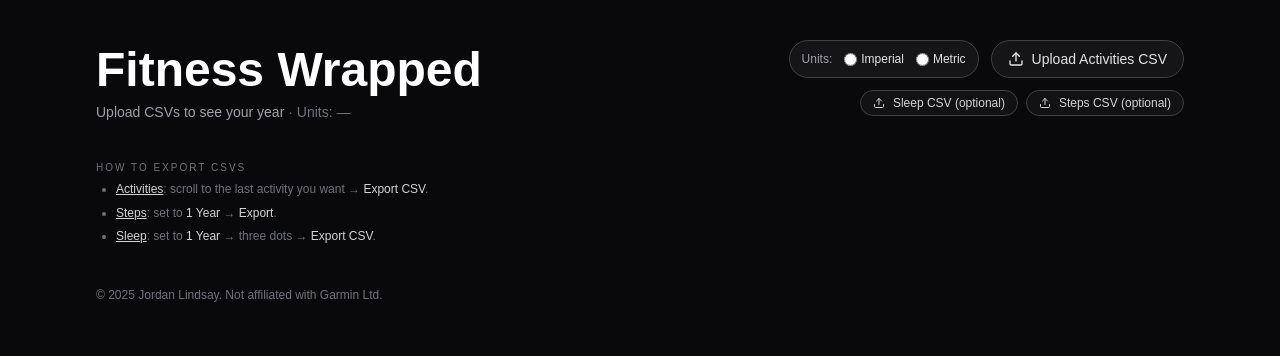
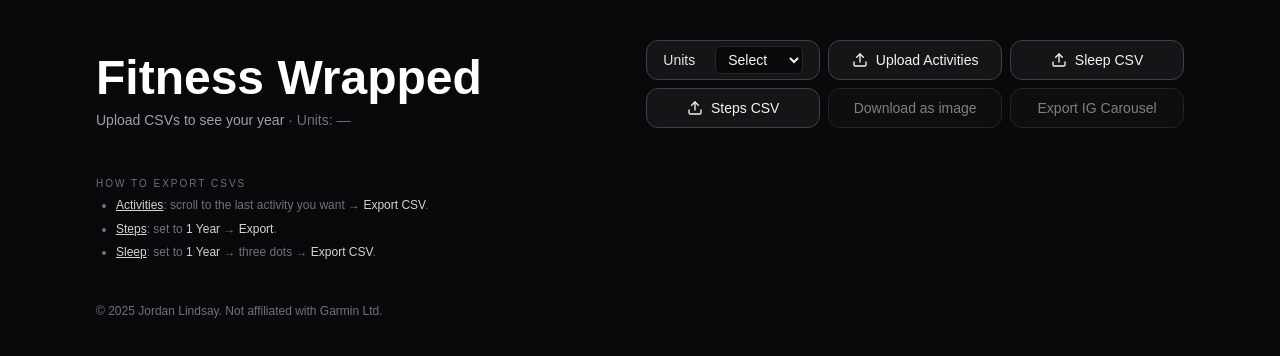
Before and after one commit to CorpseReviver02/GarminWrapped, a Next.js app: page / in a window 1280 px wide. Shown: the top 356 px of the page. Built offline with nearby package versions, Linux system fonts and the light colour scheme.

Commit message:
Update page.tsx
v5.0.5 - Instagram Carousel export (ZIP, 10 slides max) — per-slide themes, fun layouts, cover personalization + icons

```diff
--- a/app/page.tsx
+++ b/app/page.tsx
@@ -1,4 +1,4 @@
-// File: app/page.tsx v5.0.4 - Instagram Carousel export (ZIP, 10 slides max) — per-slide themes, fun layouts, cover personalization + icons
+// File: app/page.tsx v5.0.5 - Instagram Carousel export (ZIP, 10 slides max) — per-slide themes, fun layouts, cover personalization + icons
 
 'use client';
 
@@ -179,6 +179,60 @@ function normalizeKey(s: string): string {
   return s.normalize('NFD').replace(/[\u0300-\u036f]/g, '').toLowerCase().replace(/[^a-z0-9]+/g, '');
 }
 
+/* ===================== Activity header matching (robust) ===================== */
+
+function findHeaderIndex(header: string[], candidates: string[]): number | null {
+  const normHeader = header.map(h => normalizeKey(h));
+  const normCandidates = candidates.map(c => normalizeKey(c));
+
+  // Exact match first
+  for (const cand of normCandidates) {
+    const idx = normHeader.indexOf(cand);
+    if (idx >= 0) return idx;
+  }
+
+  // Substring match (handles units like "Max Elevation (ft)" or localized punctuation)
+  for (const cand of normCandidates) {
+    for (let i = 0; i < normHeader.length; i++) {
+      const h = normHeader[i] || '';
+      if (!h) continue;
+      if (h.includes(cand) || cand.includes(h)) return i;
+    }
+  }
+
+  return null;
+}
+
+type ActivityIdxMap = typeof GARMIN_ACTIVITY_COL_INDEX;
+
+const ACTIVITY_HEADER_ALIASES: Record<keyof ActivityIdxMap, string[]> = {
+  ActivityType: ['Activity Type','Type d’activité','Type d activite','Aktivitätsart','Aktivitaetsart','Tipo de actividad','Soort activiteit'],
+  Date: ['Date','Datum','Fecha'],
+  Title: ['Title','Titre','Titel','Título','Titulo'],
+  Distance: ['Distance','Distanz','Distancia','Afstand'],
+  Calories: ['Calories','Kalorien','Calorías','Calorias','Calorieën'],
+  Time: ['Time','Temps','Zeit','Tiempo','Tijd','Durée','Duree','Dauer'],
+  AvgHR: ['Avg HR','Average HR','Fréquence cardiaque moyenne','Frequence cardiaque moyenne','Durchschnittliche HF','Durchschn HF','Media FC','Gemiddelde HF'],
+  MaxHR: ['Max HR','Maximum HR','Fréquence cardiaque maximale','Frequence cardiaque maximale','Maximale HF','Máx FC','Max FC','Maximale HF'],
+  TotalAscent: ['Total Ascent','Ascent','Total climb','Dénivelé positif','Denivele positif','Gesamter Aufstieg','Ascenso total','Totale stijging'],
+  MovingTime: ['Moving Time','Temps de déplacement','Temps de deplacement','Bewegungszeit','Tiempo en movimiento','Beweegtijd'],
+  ElapsedTime: ['Elapsed Time','Temps écoulé','Temps ecoule','Verstrichene Zeit','Tiempo transcurrido','Verstreken tijd'],
+  MaxElevation: ['Max Elevation','Maximum Elevation','Altitude max','Altitude maximale','Maximale Höhe','Maximale Hoehe','Altura máxima','Altura maxima','Maximale hoogte'],
+  Steps: ['Steps','Pas','Schritte','Pasos','Stappen'],
+};
+
+function buildActivityIndexMap(headerRow: string[]): ActivityIdxMap {
+  const idx: ActivityIdxMap = { ...GARMIN_ACTIVITY_COL_INDEX };
+
+  for (const key of Object.keys(ACTIVITY_HEADER_ALIASES) as (keyof ActivityIdxMap)[]) {
+    const found = findHeaderIndex(headerRow, ACTIVITY_HEADER_ALIASES[key]);
+    if (found != null) (idx as Record<string, number>)[key] = found;
+  }
+
+  return idx;
+}
+
+
 function parseNumber(value: unknown): number {
   if (value == null) return 0;
   let s = String(value).trim();
@@ -668,25 +722,31 @@ const GARMIN_ACTIVITY_COL_INDEX = {
 } as const;
 
 function mapActivityRowsByIndex(rows2D: unknown[][]): CsvRow[] {
+  if (!rows2D.length) return [];
+  const headerRow = (rows2D[0] as unknown[]).map(h => toStringSafe(h));
+  const idx = buildActivityIndexMap(headerRow);
+
   const out: CsvRow[] = [];
   for (let i = 1; i < rows2D.length; i++) {
     const r = rows2D[i] as unknown[];
     if (!r?.length) continue;
+
     const row: CsvRow = {
-      'Activity Type': asCell(r[GARMIN_ACTIVITY_COL_INDEX.ActivityType]),
-      'Date':          asCell(r[GARMIN_ACTIVITY_COL_INDEX.Date]),
-      'Title':         asCell(r[GARMIN_ACTIVITY_COL_INDEX.Title]),
-      'Distance':      asCell(r[GARMIN_ACTIVITY_COL_INDEX.Distance]),
-      'Calories':      asCell(r[GARMIN_ACTIVITY_COL_INDEX.Calories]),
-      'Time':          asCell(r[GARMIN_ACTIVITY_COL_INDEX.Time]),
-      'Avg HR':        asCell(r[GARMIN_ACTIVITY_COL_INDEX.AvgHR]),
-      'Max HR':        asCell(r[GARMIN_ACTIVITY_COL_INDEX.MaxHR]),
-      'Total Ascent':  asCell(r[GARMIN_ACTIVITY_COL_INDEX.TotalAscent]),
-      'Moving Time':   asCell(r[GARMIN_ACTIVITY_COL_INDEX.MovingTime]),
-      'Elapsed Time':  asCell(r[GARMIN_ACTIVITY_COL_INDEX.ElapsedTime]),
-      'Max Elevation': asCell(r[GARMIN_ACTIVITY_COL_INDEX.MaxElevation]),
-      'Steps':         asCell(r[GARMIN_ACTIVITY_COL_INDEX.Steps]),
-    };
+      'Activity Type': asCell(r[idx.ActivityType]),
+      'Date':          asCell(r[idx.Date]),
+      'Title':         asCell(r[idx.Title]),
+      'Distance':      asCell(r[idx.Distance]),
+      'Calories':      asCell(r[idx.Calories]),
+      'Time':          asCell(r[idx.Time]),
+      'Avg HR':        asCell(r[idx.AvgHR]),
+      'Max HR':        asCell(r[idx.MaxHR]),
+      'Total Ascent':  asCell(r[idx.TotalAscent]),
+      'Moving Time':   asCell(r[idx.MovingTime]),
+      'Elapsed Time':  asCell(r[idx.ElapsedTime]),
+      'Max Elevation': asCell(r[idx.MaxElevation]),
+      'Steps':         asCell(r[idx.Steps]),
+    };
+
     if (row['Activity Type'] || row['Distance'] || row['Time'] || row['Elapsed Time'] || row['Calories']) out.push(row);
   }
   return out;
@@ -1083,9 +1143,10 @@ const IG_SLIDES: Array<{ key: IGSlideKey; label: string; ref: React.RefObject<HT
 
       // Header hints for unit auto-detect
       const header = raw2D[0] as unknown[] as string[];
-      const distanceHeader  = header[GARMIN_ACTIVITY_COL_INDEX.Distance]      ?? '';
-      const ascentHeader    = header[GARMIN_ACTIVITY_COL_INDEX.TotalAscent]   ?? '';
-      const elevationHeader = header[GARMIN_ACTIVITY_COL_INDEX.MaxElevation]  ?? '';
+      const idx = buildActivityIndexMap(header);
+      const distanceHeader  = header[idx.Distance] ?? '';
+      const ascentHeader    = header[idx.TotalAscent] ?? '';
+      const elevationHeader = header[idx.MaxElevation] ?? '';
       const unitHints = {
         distance:  unitHintFromHeaderDistance(distanceHeader),
         ascent:    unitHintFromHeaderElev(ascentHeader),
@@ -1439,6 +1500,12 @@ const handleExportInstagramCarousel = async () => {
 
   const longestTypeStr = m?.longestActivity ? getLongestTypeLabel(m.longestActivity) : 'Long day out';
   const highestEffortStr = m?.highestCalorie ? getHighestEffortLabel(m.highestCalorie) : 'Big day in the pain cave';
+
+  const canExportAssets = !!metrics;
+  const CONTROL_RECT =
+    'inline-flex items-center justify-center gap-2 text-xs sm:text-sm text-zinc-100 bg-zinc-900/80 border border-zinc-700 rounded-xl px-4 h-10 whitespace-nowrap transition';
+  const CONTROL_RECT_HOVER = 'hover:bg-zinc-800 hover:border-zinc-500';
+  const CONTROL_RECT_DISABLED = 'opacity-50 cursor-not-allowed';
 
 
   return (
@@ -1463,37 +1530,31 @@ const handleExportInstagramCarousel = async () => {
         </div>
 
         <div className="flex flex-col items-stretch sm:items-end gap-2 sm:gap-3">
-            {/* First row: units + main upload */}
-            <div className="flex flex-col sm:flex-row gap-2 sm:gap-3 sm:justify-end">
-            {/* Units pill */}
-            <div className="inline-flex items-center gap-3 text-xs text-zinc-200 bg-zinc-900/80 border border-zinc-700 rounded-full px-3 py-1">
-                <span className="text-zinc-400">Units:</span>
-                <label className="inline-flex items-center gap-1 cursor-pointer">
-                <input
-                    type="radio"
-                    name="units"
-                    value="imperial"
-                    checked={unitSystem === 'imperial'}
-                    onChange={() => setUnitSystem('imperial')}
-                />
-                <span>Imperial</span>
-                </label>
-                <label className="inline-flex items-center gap-1 cursor-pointer">
-                <input
-                    type="radio"
-                    name="units"
-                    value="metric"
-                    checked={unitSystem === 'metric'}
-                    onChange={() => setUnitSystem('metric')}
-                />
-                <span>Metric</span>
-                </label>
-            </div>
-
-            {/* Main activities upload */}
-            <label className="inline-flex items-center gap-2 text-sm text-zinc-200 bg-zinc-900/80 border border-zinc-700 rounded-full px-4 py-2 cursor-pointer hover:bg-zinc-800 hover:border-zinc-500 transition">
+          {/* Unified control buttons (rectangular + consistent sizing) */}
+          <div className="grid grid-cols-1 sm:grid-cols-2 lg:grid-cols-3 gap-2 w-full sm:w-auto">
+            {/* Units */}
+            <div className={`${CONTROL_RECT} ${CONTROL_RECT_HOVER} justify-between`}>
+              <span className="text-zinc-200">Units</span>
+              <select
+                value={unitSystem ?? ''}
+                onChange={(e) => {
+                  const v = e.target.value as 'imperial' | 'metric' | '';
+                  setUnitSystem(v ? v : null);
+                }}
+                className="ml-3 bg-zinc-950 text-zinc-100 text-sm outline-none cursor-pointer rounded-md px-2 py-1 border border-zinc-800"
+              >
+                <option className="bg-zinc-950 text-zinc-100" value="" disabled>
+                  Select
+                </option>
+                <option className="bg-zinc-950 text-zinc-100" value="imperial">Imperial</option>
+                <option className="bg-zinc-950 text-zinc-100" value="metric">Metric</option>
+              </select>
+            </div>
+
+            {/* Upload Activities */}
+            <label className={`${CONTROL_RECT} ${CONTROL_RECT_HOVER} cursor-pointer`}>
               <Upload className="w-4 h-4" />
-                <span>Upload Activities CSV</span>
+              <span>Upload Activities</span>
               <input
                 type="file"
                 accept=".csv,text/csv"
@@ -1501,13 +1562,11 @@ const handleExportInstagramCarousel = async () => {
                 onChange={handleFileChange}
               />
             </label>
-            </div>
-
-            {/* Second row: optional uploads */}
-            <div className="flex flex-wrap gap-2 sm:justify-end">
-            <label className="inline-flex items-center gap-2 text-xs text-zinc-300 bg-zinc-900/60 border border-zinc-700 rounded-full px-3 py-1 cursor-pointer hover:bg-zinc-800 hover:border-zinc-500 transition">
-                <Upload className="w-3 h-3" />
-                <span>Sleep CSV (optional)</span>
+
+            {/* Upload Sleep */}
+            <label className={`${CONTROL_RECT} ${CONTROL_RECT_HOVER} cursor-pointer`}>
+              <Upload className="w-4 h-4" />
+              <span>Sleep CSV</span>
               <input
                 type="file"
                 accept=".csv,text/csv"
@@ -1516,9 +1575,10 @@ const handleExportInstagramCarousel = async () => {
               />
             </label>
 
-            <label className="inline-flex items-center gap-2 text-xs text-zinc-300 bg-zinc-900/60 border border-zinc-700 rounded-full px-3 py-1 cursor-pointer hover:bg-zinc-800 hover:border-zinc-500 transition">
-                <Upload className="w-3 h-3" />
-                <span>Steps CSV (optional)</span>
+            {/* Upload Steps */}
+            <label className={`${CONTROL_RECT} ${CONTROL_RECT_HOVER} cursor-pointer`}>
+              <Upload className="w-4 h-4" />
+              <span>Steps CSV</span>
               <input
                 type="file"
                 accept=".csv,text/csv"
@@ -1526,30 +1586,27 @@ const handleExportInstagramCarousel = async () => {
                 onChange={handleStepsFileChange}
               />
             </label>
-            </div>
-
-            {/* Download + errors */}
-            <div className="flex flex-col items-start sm:items-end gap-1">
-
-{metrics && (
-  <div className="flex flex-col sm:flex-row sm:items-center gap-2">
+
+            {/* Download image */}
             <button
               type="button"
-      onClick={handleDownloadImage}
-      className="text-xs sm:text-sm text-zinc-100 bg-zinc-800/70 border border-zinc-700 rounded-full px-4 py-2 hover:bg-zinc-700 hover:border-zinc-400 transition"
+              disabled={!canExportAssets}
+              onClick={canExportAssets ? handleDownloadImage : undefined}
+              className={`${CONTROL_RECT} ${canExportAssets ? CONTROL_RECT_HOVER : CONTROL_RECT_DISABLED}`}
             >
               Download as image
             </button>
 
+            {/* IG export */}
             <button
               type="button"
-      onClick={() => setShowIGExport(v => !v)}
-      className="text-xs sm:text-sm text-zinc-100 bg-zinc-800/70 border border-zinc-700 rounded-full px-4 py-2 hover:bg-zinc-700 hover:border-zinc-400 transition"
+              disabled={!canExportAssets}
+              onClick={canExportAssets ? () => setShowIGExport((v) => !v) : undefined}
+              className={`${CONTROL_RECT} ${canExportAssets ? CONTROL_RECT_HOVER : CONTROL_RECT_DISABLED}`}
             >
-      Export IG carousel
+              Export IG Carousel
             </button>
           </div>
-)}
 
 {showIGExport && (
   <div className="mt-3 w-full sm:w-[420px] rounded-2xl border border-zinc-700 bg-zinc-900/60 p-4">
@@ -1691,19 +1748,15 @@ const handleExportInstagramCarousel = async () => {
   </div>
 )}
 
-
+          <div className="mt-1 space-y-1">
             {error && (
               <p className="text-xs text-red-400 max-w-xs text-right">{error}</p>
             )}
             {sleepError && (
-                <p className="text-xs text-red-400 max-w-xs text-right">
-                {sleepError}
-                </p>
+              <p className="text-xs text-red-400 max-w-xs text-right">{sleepError}</p>
             )}
             {stepsError && (
-                <p className="text-xs text-red-400 max-w-xs text-right">
-                {stepsError}
-                </p>
+              <p className="text-xs text-red-400 max-w-xs text-right">{stepsError}</p>
             )}
           </div>
         </div>
```
Lines whose indentation alone changed are shown as unchanged.
